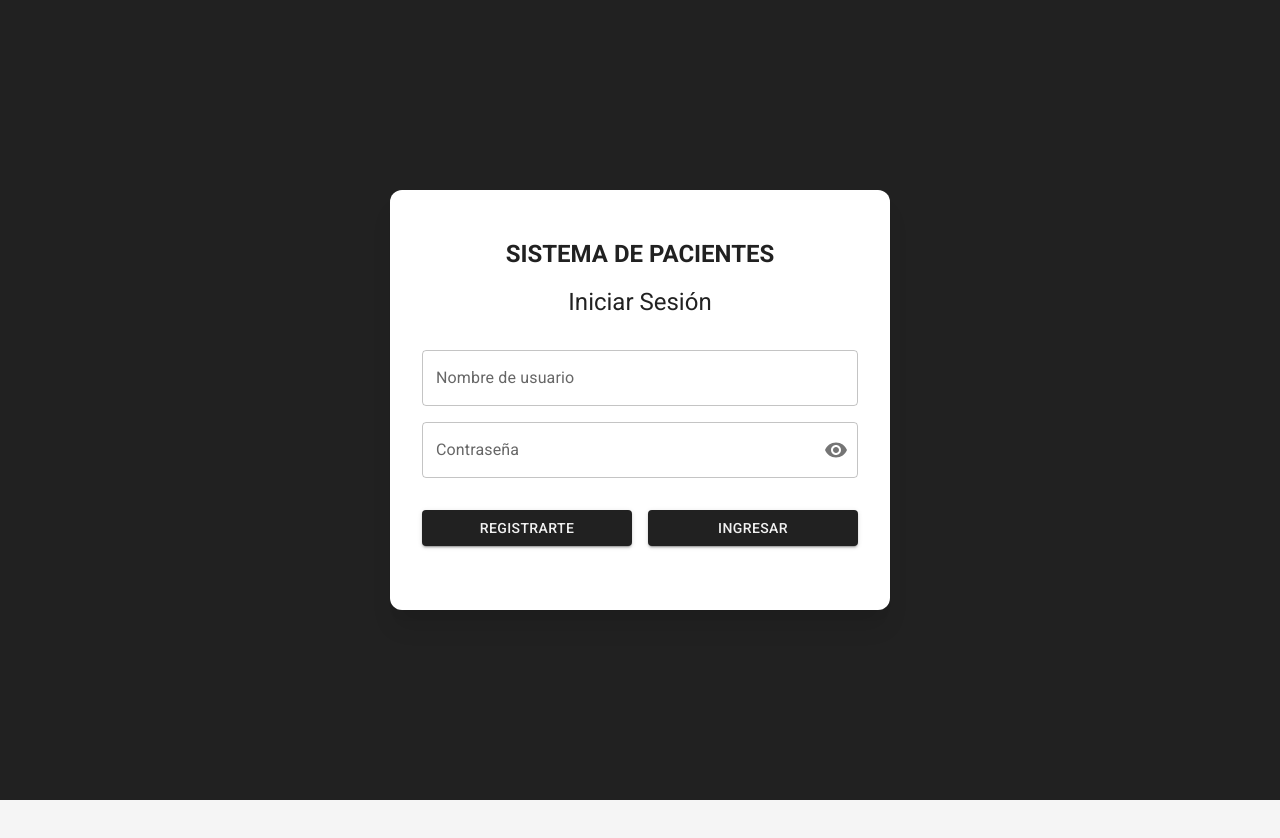
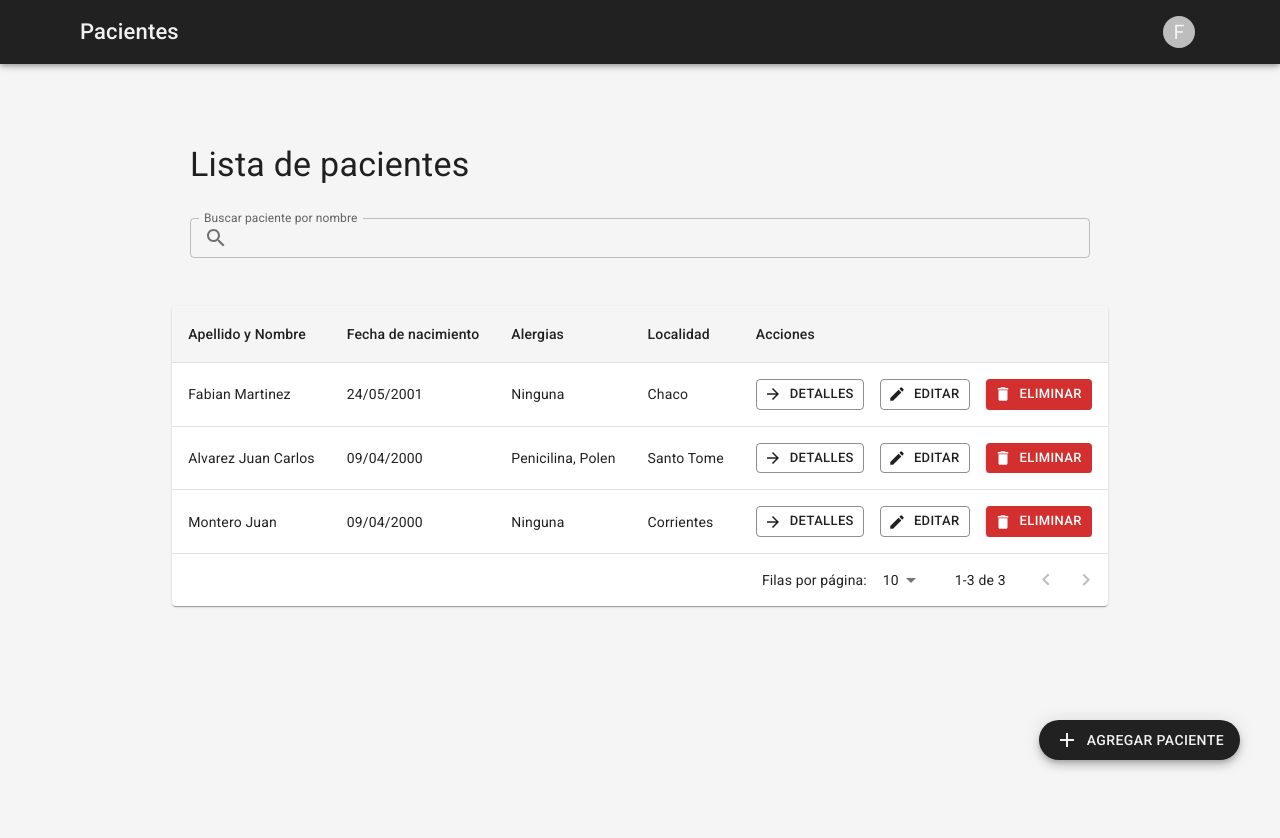
Before and after one commit to MartinezFabian/PruebaTecnicaFrontEndReact, a React (Vite) app: page / in a window 1280 px wide. Before the commit this address led to /login. Shown: the top 838 px of the page. Before the commit the page ends 800 px from the top, so only its background shows below. Built offline with nearby package versions, Linux system fonts and the light colour scheme.

Commit message:
Feat: Add layout to HomePage.jsx

```diff
--- a/src/App.jsx
+++ b/src/App.jsx
@@ -5,9 +5,10 @@ import { LoginPage } from './pages/LoginPage';
 import { Layout } from './ui/Layout';
 import { EditPage } from './pages/EditPage';
 import { RegisterPage } from './pages/RegisterPage';
+import { AddPatient } from './pages/AddPatient';
 
 export const App = () => {
-  const currentUser = false;
+  const currentUser = true;
 
   const ProtectedRoute = ({ children }) => {
     if (!currentUser) {
@@ -38,6 +39,10 @@ export const App = () => {
           path: '/edit/:id',
           element: <EditPage></EditPage>,
         },
+        {
+          path: '/add-patient',
+          element: <AddPatient></AddPatient>,
+        },
       ],
     },
     {
--- /dev/null
+++ b/src/pages/AddPatient.jsx
@@ -0,0 +1,7 @@
+export const AddPatient = () => {
+  return (
+    <>
+      <h1>AddPatient</h1>
+    </>
+  );
+};
--- a/src/pages/HomePage.jsx
+++ b/src/pages/HomePage.jsx
@@ -1,7 +1,262 @@
+import { useNavigate } from 'react-router-dom';
+import { useState } from 'react';
+
+import {
+  Alert,
+  Button,
+  CircularProgress,
+  Grid,
+  Paper,
+  Table,
+  TableCell,
+  TableContainer,
+  TableHead,
+  TableRow,
+  TableBody,
+  TablePagination,
+  TextField,
+  Typography,
+  InputAdornment,
+} from '@mui/material';
+
+import ArrowForwardIcon from '@mui/icons-material/ArrowForward';
+import EditIcon from '@mui/icons-material/Edit';
+import AddIcon from '@mui/icons-material/Add';
+import Fab from '@mui/material/Fab';
+import DeleteIcon from '@mui/icons-material/Delete';
+import SearchIcon from '@mui/icons-material/Search';
+
 export const HomePage = () => {
+  const [isLoading, setIsLoading] = useState(false);
+  const [error, setError] = useState(false);
+
+  /* navigation's */
+
+  const navigate = useNavigate();
+
+  const onAddPatient = () => {
+    navigate('/add-patient');
+  };
+
+  const onEditPatient = (objectId) => {
+    navigate(`/edit/${objectId}`);
+  };
+
+  const onDetailsPatient = (objectId) => {
+    navigate(`/details/${objectId}`);
+  };
+
+  /* columns format */
+
+  const columns = [
+    { id: 'fullName', label: 'Apellido y Nombre', minWidth: 100 },
+    {
+      id: 'dateOfBirth',
+      label: 'Fecha de nacimiento',
+    },
+    {
+      id: 'allergies',
+      label: 'Alergias',
+      minWidth: 100,
+      maxWidth: 120,
+    },
+    {
+      id: 'locality',
+      label: 'Localidad',
+      minWidth: 100,
+    },
+    {
+      id: 'actions',
+      label: 'Acciones',
+      minWidth: 100,
+      maxWidth: 200,
+      format: (value, row) => (
+        <Grid
+          container
+          direction="row"
+          justifyContent="center"
+          alignItems="center"
+          gap={2}
+          flexWrap="nowrap"
+          overflow="auto"
+        >
+          <Button
+            variant="outlined"
+            size="small"
+            color="primary"
+            startIcon={<ArrowForwardIcon></ArrowForwardIcon>}
+            onClick={() => onDetailsPatient(row.id)}
+          >
+            Detalles
+          </Button>
+
+          <Button
+            variant="outlined"
+            size="small"
+            color="primary"
+            startIcon={<EditIcon></EditIcon>}
+            onClick={() => onEditPatient(row.id)}
+          >
+            Editar
+          </Button>
+
+          <Button
+            variant="contained"
+            size="small"
+            color="error"
+            startIcon={<DeleteIcon></DeleteIcon>}
+            onClick={() => console.log(row.id)}
+          >
+            Eliminar
+          </Button>
+        </Grid>
+      ),
+    },
+  ];
+
+  /* test data */
+  const rows = [
+    {
+      id: 1,
+      fullName: 'Fabian Martinez',
+      dateOfBirth: '24/05/2001',
+      allergies: 'Ninguna',
+      locality: 'Chaco',
+    },
+    {
+      id: 2,
+      fullName: 'Alvarez Juan Carlos',
+      dateOfBirth: '09/04/2000',
+      allergies: 'Penicilina, Polen',
+      locality: 'Santo Tome',
+    },
+    {
+      id: 3,
+      fullName: 'Montero Juan',
+      dateOfBirth: '09/04/2000',
+      allergies: 'Ninguna',
+      locality: 'Corrientes',
+    },
+  ];
+
+  /* pagination */
+
+  const [page, setPage] = useState(0);
+  const [rowsPerPage, setRowsPerPage] = useState(10);
+
+  const handleChangePage = (event, newPage) => {
+    setPage(newPage);
+  };
+
+  const handleChangeRowsPerPage = (event) => {
+    setRowsPerPage(+event.target.value);
+    setPage(0);
+  };
+
   return (
-    <>
-      <h1>HomePage</h1>
-    </>
+    <Grid
+      container
+      spacing={0}
+      direction="column"
+      alignItems="center"
+      gap={6}
+      sx={{ minHeight: '100vh' }}
+    >
+      <Grid container gap={4} sx={{ maxWidth: '900px' }}>
+        <Typography variant="h4">Lista de pacientes</Typography>
+
+        <TextField
+          type="search"
+          label="Buscar paciente por nombre"
+          variant="outlined"
+          size="small"
+          fullWidth
+          InputProps={{
+            startAdornment: (
+              <InputAdornment position="start">
+                <SearchIcon />
+              </InputAdornment>
+            ),
+          }}
+        />
+      </Grid>
+
+      {rows.length === 0 ? (
+        <Grid
+          container
+          spacing={0}
+          direction="column"
+          alignItems="center"
+          justifyContent="center"
+          sx={{ minHeight: '94vh' }}
+        >
+          <Grid item xs={12}>
+            <Typography variant="h5">Agrega un nuevo paciente</Typography>
+          </Grid>
+
+          <Grid item xs={12}>
+            <RedoIcon sx={{ fontSize: '120px', color: 'primary.main' }}></RedoIcon>
+          </Grid>
+        </Grid>
+      ) : error ? (
+        <Alert severity="error">Error</Alert>
+      ) : isLoading ? (
+        <CircularProgress sx={{ margin: 'auto' }} color="primary" />
+      ) : (
+        <Paper sx={{ maxWidth: '100%', overflow: 'hidden' }}>
+          <TableContainer sx={{ minWidth: '100%', maxHeight: 440, overflowX: 'auto' }}>
+            <Table stickyHeader aria-label="sticky table">
+              <TableHead>
+                <TableRow>
+                  {columns.map((column) => (
+                    <TableCell
+                      key={column.id}
+                      align={column.align}
+                      style={{ minWidth: column.minWidth, maxWidth: column.maxWidth }}
+                    >
+                      {column.label}
+                    </TableCell>
+                  ))}
+                </TableRow>
+              </TableHead>
+              <TableBody>
+                {rows.slice(page * rowsPerPage, page * rowsPerPage + rowsPerPage).map((row) => (
+                  <TableRow hover role="checkbox" tabIndex={-1} key={row.id}>
+                    {columns.map((column) => (
+                      <TableCell key={column.id} align={column.align}>
+                        {column.format ? column.format(row[column.id], row) : row[column.id]}
+                      </TableCell>
+                    ))}
+                  </TableRow>
+                ))}
+              </TableBody>
+            </Table>
+          </TableContainer>
+          <TablePagination
+            rowsPerPageOptions={[10, 25]}
+            component="div"
+            count={rows.length}
+            rowsPerPage={rowsPerPage}
+            page={page}
+            onPageChange={handleChangePage}
+            onRowsPerPageChange={handleChangeRowsPerPage}
+            labelRowsPerPage="Filas por página:"
+            labelDisplayedRows={({ from, to, count }) => `${from}-${to} de ${count}`}
+          />
+        </Paper>
+      )}
+
+      <Fab
+        variant="extended"
+        size="medium"
+        onClick={onAddPatient}
+        sx={{ position: 'fixed', bottom: 40, right: 40 }}
+        color="primary"
+        aria-label="add"
+      >
+        <AddIcon sx={{ mr: 1 }}></AddIcon>
+        Agregar paciente
+      </Fab>
+    </Grid>
   );
 };
--- a/src/ui/Layout.jsx
+++ b/src/ui/Layout.jsx
@@ -1,6 +1,7 @@
 import { Box, CssBaseline, Toolbar } from '@mui/material';
 import { Outlet } from 'react-router-dom';
 import { Navbar } from './Navbar';
+import { Padding } from '@mui/icons-material';
 
 export const Layout = () => {
   return (
@@ -14,7 +15,11 @@ export const Layout = () => {
         sx={{
           overflow: 'hidden',
           flexGrow: 1,
-          p: 6,
+          p: {
+            xs: 3, // for mobile
+            md: 5, // for desktop
+            lg: 10, // for large desktop
+          },
         }}
       >
         <Toolbar />
--- a/src/ui/Navbar.jsx
+++ b/src/ui/Navbar.jsx
@@ -19,7 +19,11 @@ export const Navbar = () => {
   return (
     <AppBar position="fixed">
       <Toolbar
-        sx={{ display: 'flex', justifyContent: 'space-between', paddingX: { xs: 2, sm: 6 } }}
+        sx={{
+          display: 'flex',
+          justifyContent: 'space-between',
+          paddingX: { xs: 3, md: 5, lg: 10 },
+        }}
       >
         <Typography fontSize={{ xs: '22px', sm: '22px' }} variant="h6" noWrap component="div">
           Pacientes
```
